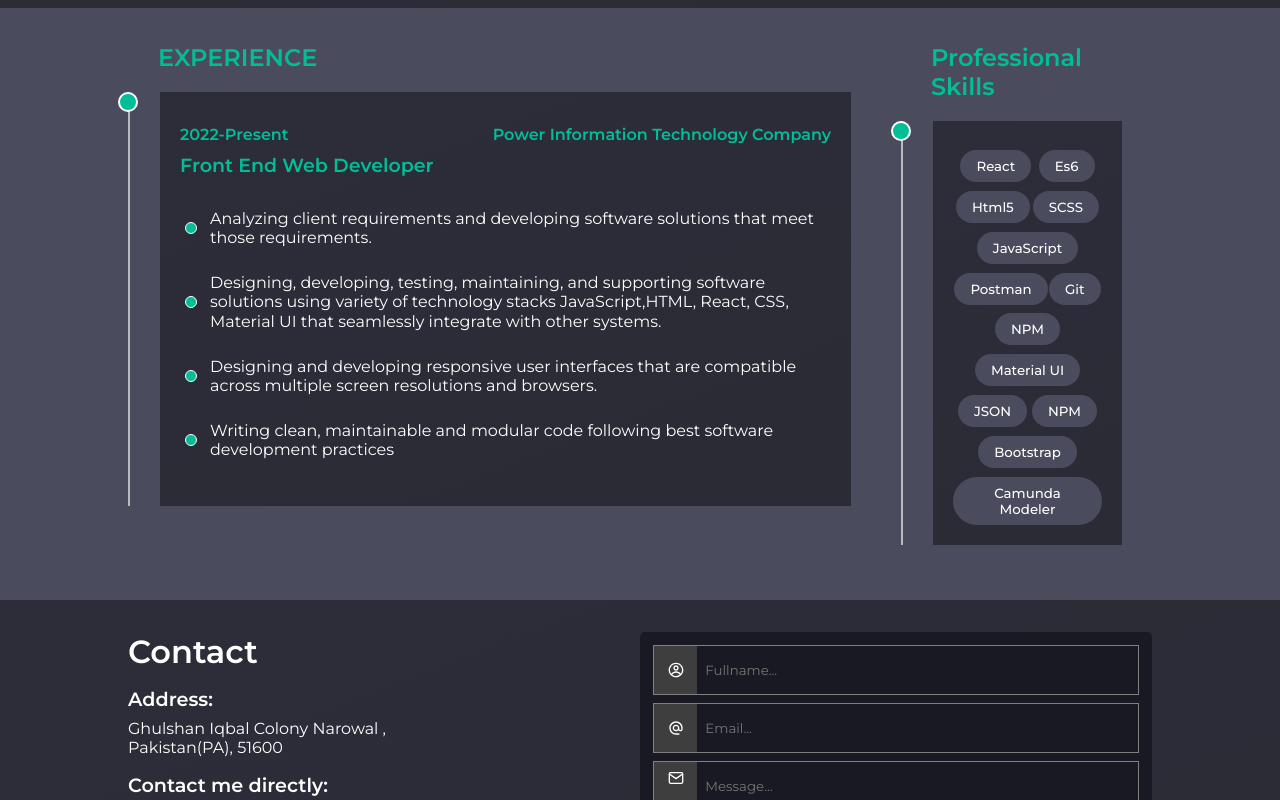
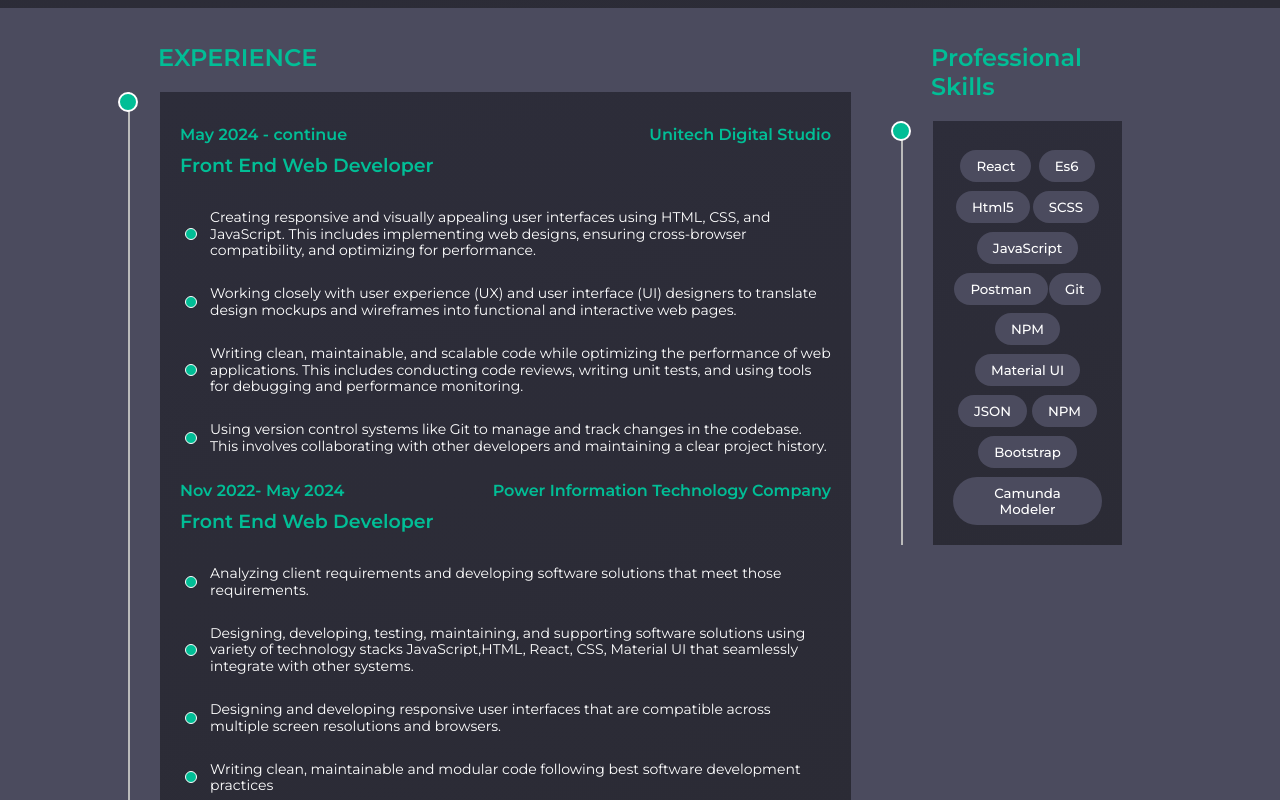
Before and after one commit to abutt042/Portfolio, a React (Create React App) app: page / in a window 1280 px wide. Shown: the part 1820-2620 px from the top of the page. Built offline with nearby package versions, Linux system fonts and the light colour scheme; the HTML template or start-up script is replaced by a standard one.

Commit message:
Cv change

```diff
--- a/src/components/Clients/Experience.css
+++ b/src/components/Clients/Experience.css
@@ -73,7 +73,7 @@ padding: 0px 0px 20px 30px;
 .box p {
     line-height: 1.2;
     color: white;
-    font-size: 16px;
+    font-size: 14px;
     margin-top: 4%;
     margin-bottom: 4%;
     position: relative;
--- a/src/components/Clients/Experience.jsx
+++ b/src/components/Clients/Experience.jsx
@@ -13,9 +13,22 @@ const Experience = () => {
 
 
                     <div className="contents">
+
                         <div className="box">
+                        <div style={{ display: 'flex', flexDirection: 'row', justifyContent: 'space-between', marginTop:'2%' }}>
+                                <h4>May 2024 - continue </h4>
+                                <h4>Unitech Digital Studio </h4>
+
+
+                            </div>
+
+                            <h3> Front End Web Developer</h3>
+                            <p> Creating responsive and visually appealing user interfaces using HTML, CSS, and JavaScript. This includes implementing web designs, ensuring cross-browser compatibility, and optimizing for performance.</p>
+                            <p> Working closely with user experience (UX) and user interface (UI) designers to translate design mockups and wireframes into functional and interactive web pages.</p>
+                            <p> Writing clean, maintainable, and scalable code while optimizing the performance of web applications. This includes conducting code reviews, writing unit tests, and using tools for debugging and performance monitoring.</p>
+                            <p>Using version control systems like Git to manage and track changes in the codebase. This involves collaborating with other developers and maintaining a clear project history.</p>
                             <div style={{ display: 'flex', flexDirection: 'row', justifyContent: 'space-between', marginTop:'2%' }}>
-                                <h4>2022-Present  </h4>
+                                <h4>Nov 2022- May 2024 </h4>
                                 <h4>Power Information Technology Company </h4>
 
 
@@ -27,6 +40,7 @@ const Experience = () => {
                             <p> Designing and developing responsive user interfaces that are compatible across multiple screen resolutions and browsers.</p>
                             <p> Writing clean, maintainable and modular code following best software development practices</p>
                         </div>
+
                         {/* <div className="box">
 
                             <h4>2016-2022</h4>
--- a/src/components/Footer/Footer.jsx
+++ b/src/components/Footer/Footer.jsx
@@ -33,7 +33,7 @@ const form = useRef();
     console.log("Api hit");
     console.log(form.current)
 
-    emailjs.sendForm('service_ui1dajo', 'template_5110eqa', form.current, 'zD_S1ABC00BUrJ0OT')
+    emailjs.sendForm('service_7q1wkod', 'template_5110eqa', form.current, 'zD_S1ABC00BUrJ0OT')
         .then((result) => {
             setLoading(false);
             seterror(false);
```
Also changed, not shown: 1 other file (tests, documents, lock files or other folders).
